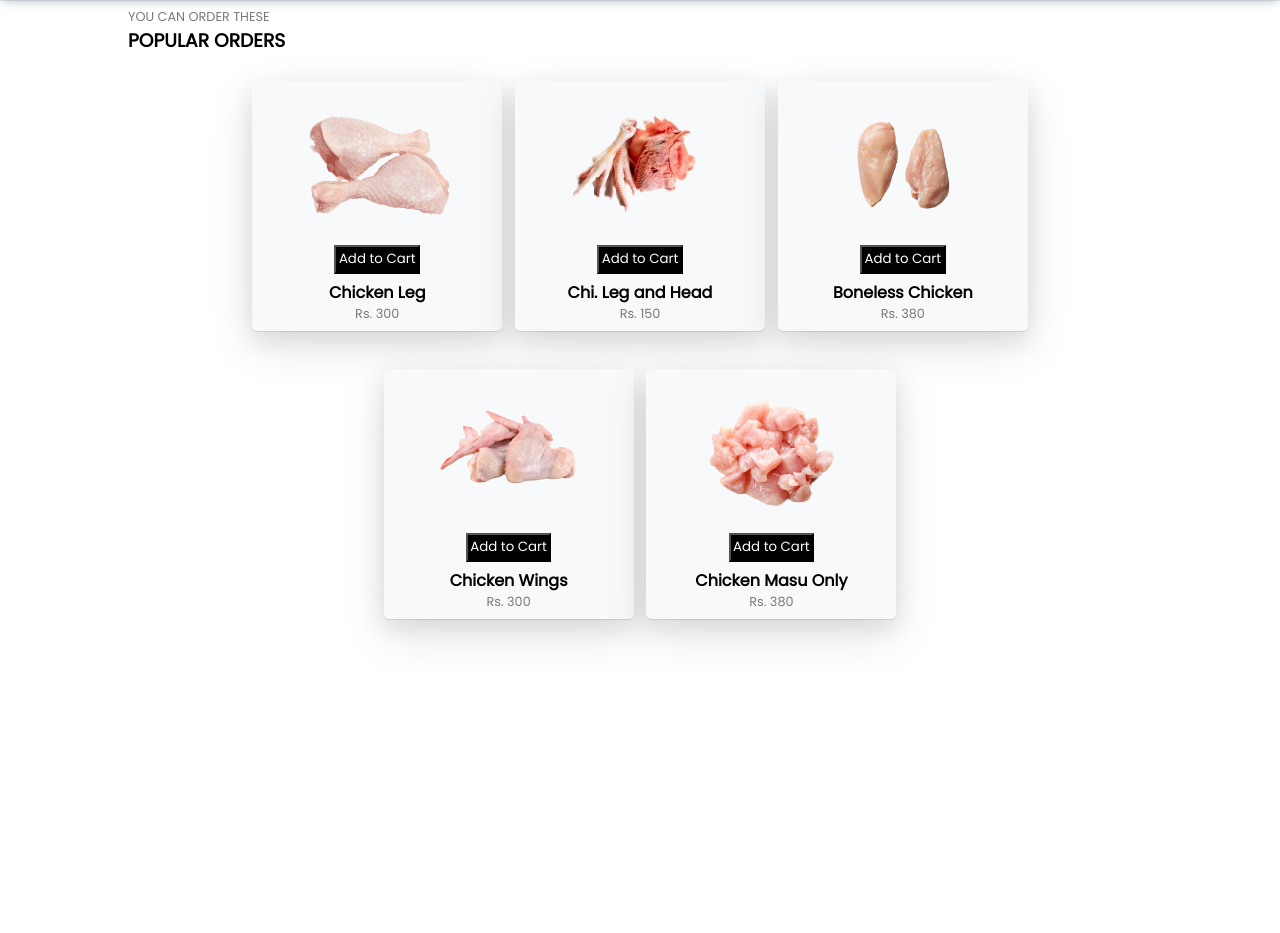
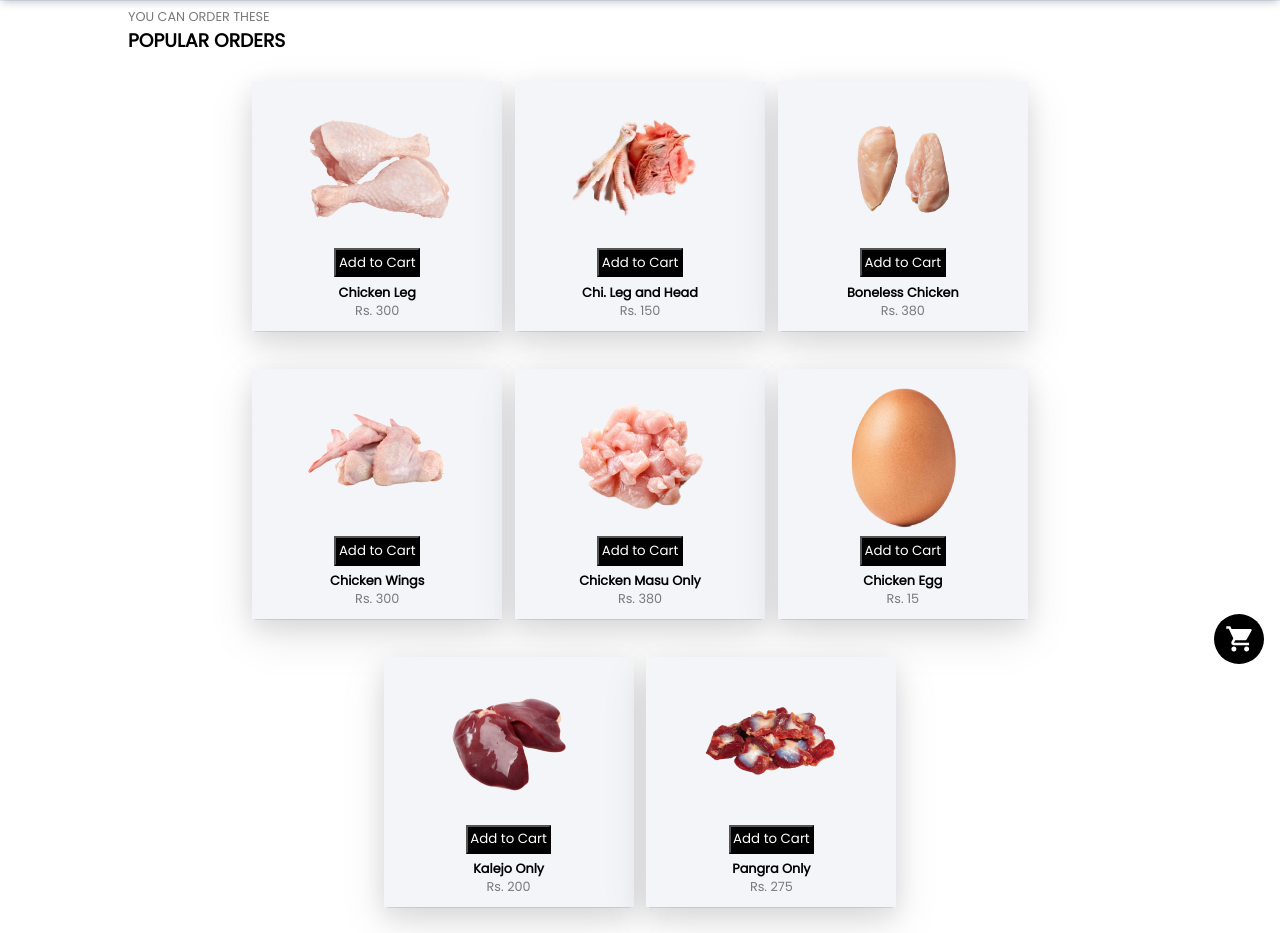
Before and after one commit to DemoTharu/Meat_Shop, a PHP site: page /Customer.php in a window 1280 px wide. Shown: the part 120-1053 px from the top of the page. Before the commit the page ends 761 px from the top, so only its background shows below. Run offline with PHP 8.4, Linux system fonts and the light colour scheme.

Commit message:
Commit Third

```diff
--- a/Customer.php
+++ b/Customer.php
@@ -6,6 +6,9 @@
     <meta name="viewport" content="width=device-width, initial-scale=1.0">
     <title>D2C Online</title>
     <link rel="stylesheet" href="customer.css">
+    <?php
+    require 'cartpopup.php';
+        ?>
 </head>
 <?php
     require 'index.php';
@@ -57,6 +60,30 @@
                     <p>Rs. 380</p>
                 </div>
             </div>
+            <div class="pro">
+                <div class="first">
+                    <img src="img/Item 6.png" alt="Item 1">
+                    <input type="button" value="Add to Cart">
+                    <h4>Chicken Egg</h4>
+                    <p>Rs. 15</p>
+                </div>
+            </div>
+            <div class="pro">
+                <div class="first">
+                    <img src="img/Item 7.png" alt="Item 1">
+                    <input type="button" value="Add to Cart">
+                    <h4>Kalejo Only</h4>
+                    <p>Rs. 200</p>
+                </div>
+            </div>
+            <div class="pro">
+                <div class="first">
+                    <img src="img/Item 8.png" alt="Item 1">
+                    <input type="button" value="Add to Cart">
+                    <h4>Pangra Only</h4>
+                    <p>Rs. 275</p>
+                </div>
+            </div>
         </div>
     </div>
 </body>
--- /dev/null
+++ b/cartpopup.css
@@ -0,0 +1,68 @@
+.cart_icon img{
+    width: 50px;
+    height: 50px;
+    border-radius: 50%;
+    position: fixed;
+    right: 1em;
+    bottom: 1em;
+    cursor: pointer;
+}
+.cart_box{
+    width: 20em;
+    height: 23em;
+    background-color: #f4f5f9;
+    border-radius: 5px;
+    position: fixed;
+    right: 1em;
+    visibility: hidden;
+    bottom: -15em;
+    transform: scale(0.5);
+    padding: 20px 8px 20px 8px;
+    transition: transform 0.4s, bottom 0.4s;
+
+}
+.cart_open{
+    bottom: 5em;
+    visibility: visible;
+    transform: scale(1);
+}
+.cart_box_header h2{
+    position: absolute;
+    right: 15px;
+    top: 15px;
+    cursor: pointer;
+}
+.cart_box_header h4{
+    text-transform: uppercase;
+    font-size: 22px;
+}
+.choise h5{
+    text-transform: uppercase;
+    padding: 10px 0px 20px 0px;
+}
+.footer{
+    position: absolute;
+    bottom: 20px;
+    width: 95%;
+    text-align: right;
+}
+.footer a{
+    text-decoration: none;
+    color: black;
+    border: 1px solid black;
+    width: 130px;
+    height: 40px;
+    display: flex;
+    justify-content: center;
+    align-items: center;
+    margin: 10px;
+    float: right;
+}
+.footer a:hover{
+    background-color: black;
+    color: white;
+}
+.footer a img{
+    width: 20px;
+    height: 20px;
+}
--- /dev/null
+++ b/cartpopup.php
@@ -0,0 +1,38 @@
+<!DOCTYPE html>
+<html lang="en">
+<head>
+    <meta charset="UTF-8">
+    <meta http-equiv="X-UA-Compatible" content="IE=edge">
+    <meta name="viewport" content="width=device-width, initial-scale=1.0">
+    <title></title>
+    <link rel="stylesheet" href="cartpopup.css">
+</head>
+<body>
+    <div class="cart_icon">
+        <img src="img/Cart.svg" alt="Cart" onclick="openpopup()">
+    </div>
+    <div class="cart_box" id="cart">
+        <div class="cart_box_header">
+            <h2 onclick="closepopup()">×</h2>
+            <h4>Cart</h4>
+        </div><hr>
+        <div class="choise">
+            <h5>You choose these products</h5>
+        </div>
+        <div class="footer"><hr>
+            <a href="Cart.php">Go to Cart &nbsp
+                <img src="img/arrow-right.svg" alt="Arrow">
+            </a>
+        </div>
+    </div>
+    <script>
+        let cart = document.getElementById("cart");
+        function openpopup(){
+            cart.classList.add("cart_open");
+        }
+        function closepopup(){
+            cart.classList.remove("cart_open");
+        }
+    </script>
+</body>
+</html>
--- a/customer.css
+++ b/customer.css
@@ -33,6 +33,7 @@
     align-items: center;
     justify-content: center;
     width: 100%;
+    background-color: #f4f5f9;
 }
 input[type="button"]{
     padding: 0.2vw;
@@ -42,7 +43,7 @@ input[type="button"]{
     cursor: pointer;
 }
 h4{
-    font-size: 1rem;
+    font-size: 0.8rem;
 }
 p{
     font-size: 0.8rem;
```
Also changed, not shown: img/Cart.png (added), img/Cart.svg (added), img/Item 6.png (added), img/Item 7.png (added), img/Item 8.png (added), img/arrow-right.svg (added), img/log-in.svg (added), img/shopping-cart.svg (added).
